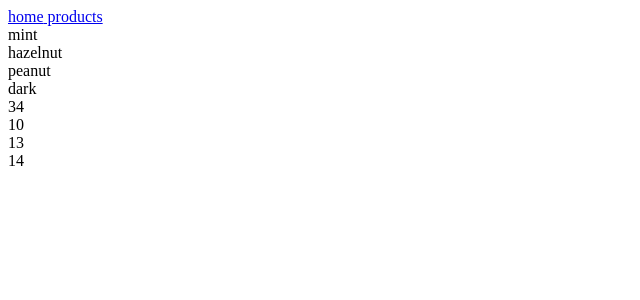
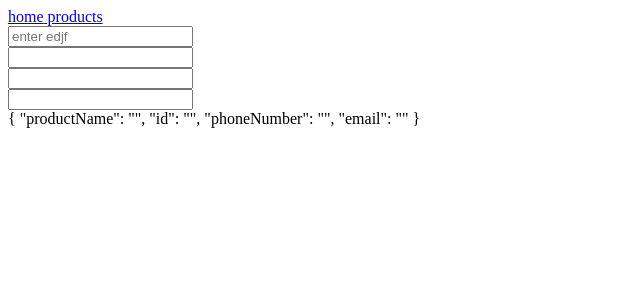
Before and after one commit to soroushby/mockApplication03, an Angular app: page /products in a window 1280 px wide. Shown: the top 300 px of the page, without its empty margins (0-640 px from the left). Built offline with nearby package versions, Linux system fonts and the light colour scheme.

Commit message:
comitted

```diff
--- a/src/app/app.component.html
+++ b/src/app/app.component.html
@@ -3,4 +3,5 @@
 <a [routerLink]="[ '/products' ]"> products </a>
 
 
+
 <router-outlet></router-outlet>
--- a/src/app/app.module.ts
+++ b/src/app/app.module.ts
@@ -1,3 +1,4 @@
+import { ReactiveFormsModule } from '@angular/forms';
 import { BrowserModule } from '@angular/platform-browser';
 import { NgModule } from '@angular/core';
 
@@ -14,7 +15,9 @@ import { WelcomeComponent } from './welcome/welcome.component';
   ],
   imports: [
     BrowserModule,
-    AppRoutingModule
+    AppRoutingModule,
+    ReactiveFormsModule
+
   ],
   providers: [],
   bootstrap: [AppComponent]
--- a/src/app/products/products.component.html
+++ b/src/app/products/products.component.html
@@ -1,2 +1,11 @@
-<div *ngFor="let chocolate of veganChoclate">{{chocolate.name}}</div>
-<div *ngFor="let chocolate of veganChoclate">{{chocolate.price}}</div>
+<!-- <div *ngFor="let chocolate of veganChoclate">{{chocolate.name}}</div>
+<div *ngFor="let chocolate of veganChoclate">{{chocolate.price}}</div> -->
+
+<form [formGroup]="productForm">
+  <input formControlName="productName" placeholder="enter edjf" /><br>
+  <input formControlName="id" /><br>
+  <input formControlName="phoneNumber" /><br>
+  <input formControlName="email" /><br>
+</form>
+
+{{ productForm.value | json }}
--- a/src/app/products/products.component.ts
+++ b/src/app/products/products.component.ts
@@ -1,18 +1,26 @@
-import { ProductsService } from './../products.service';
-import { Component, OnInit } from '@angular/core';
+import { FormBuilder, FormGroup } from "@angular/forms";
+import { ProductsService } from "./../products.service";
+import { Component, OnInit } from "@angular/core";
 
 @Component({
-  selector: 'app-products',
-  templateUrl: './products.component.html',
-  styleUrls: ['./products.component.scss']
+  selector: "app-products",
+  templateUrl: "./products.component.html",
+  styleUrls: ["./products.component.scss"]
 })
 export class ProductsComponent implements OnInit {
-veganChoclate:any;
+  veganChoclate: any;
+  productForm: any;
 
-  constructor(private ps: ProductsService) { }
+  constructor(private ps: ProductsService, private fb: FormBuilder) {}
 
   ngOnInit() {
     this.veganChoclate = this.ps.getData();
+
+    this.productForm = this.fb.group({
+      productName: "",
+      id: "",
+      phoneNumber: "",
+      email: ""
+    });
   }
-
 }
```
